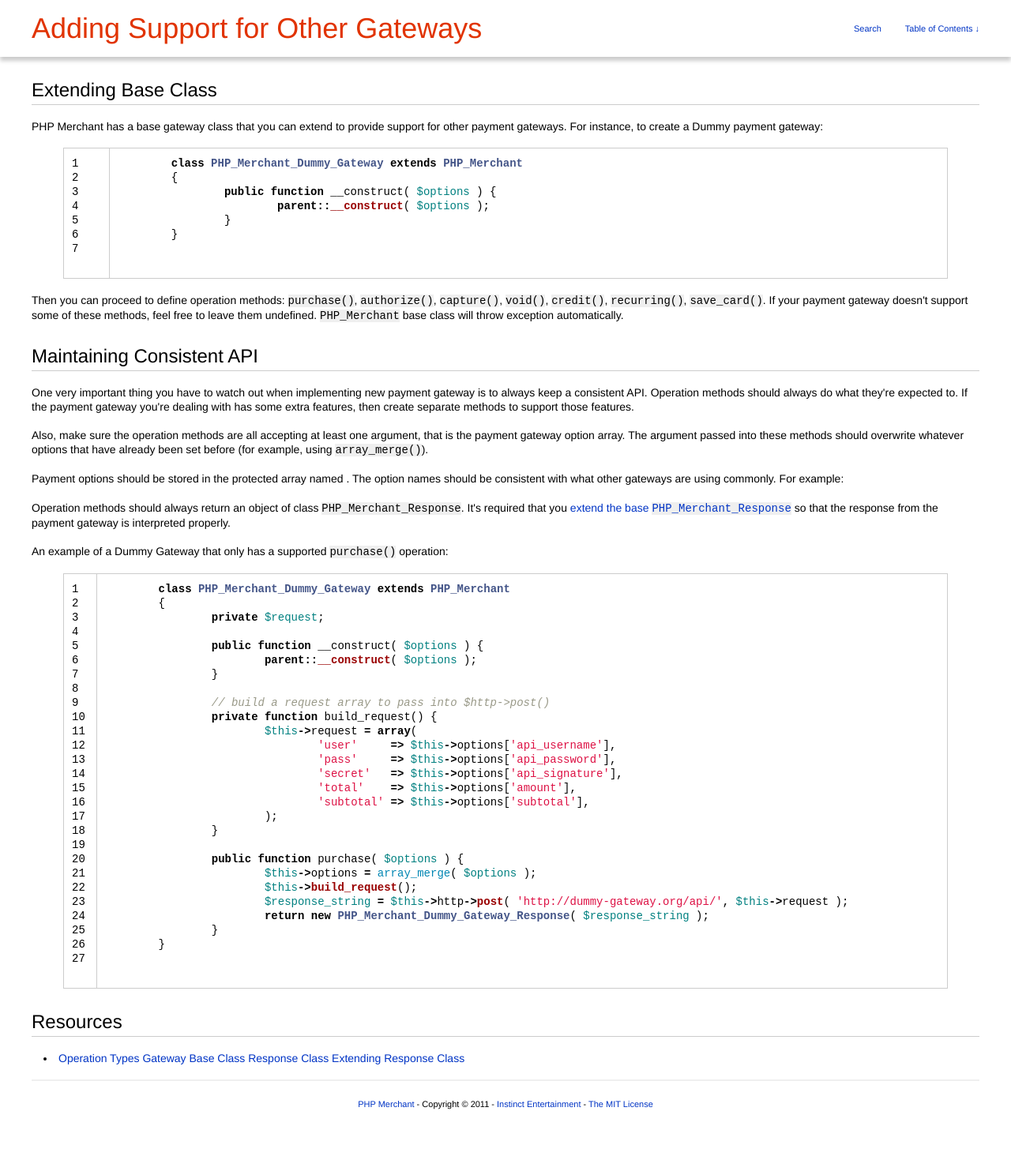
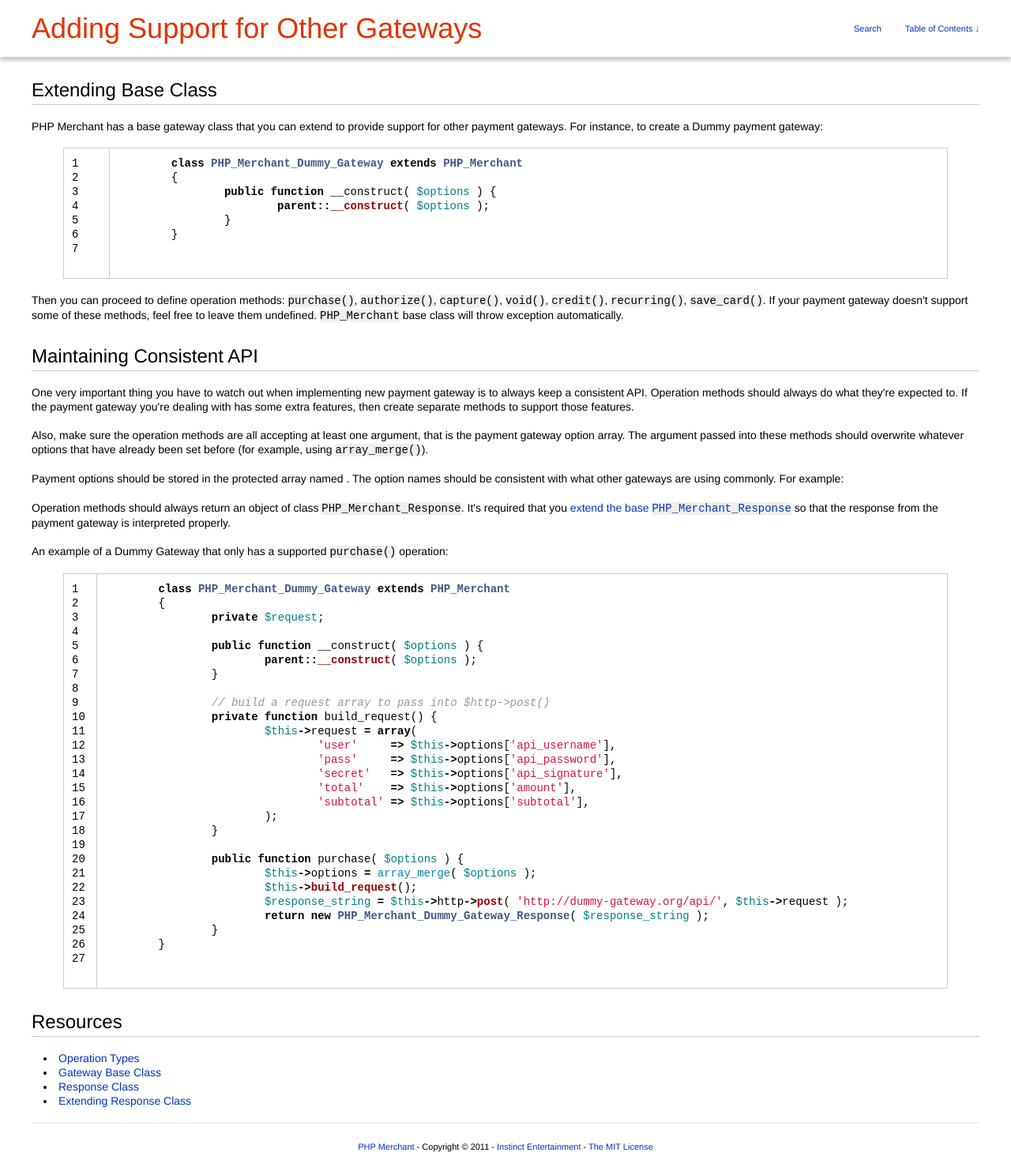
Before and after one commit to wp-e-commerce/PHP-Merchant, a Jekyll site: the page built from docs/extend-gateway.html, in a window 1280 px wide. Shown: the whole page at 79% size. Built offline with Jekyll 4.4.1, drawn with Linux system fonts in a browser that asks for light colours; comment, search, counter and statistics services are not loaded; before the commit the page ends 1434 px from its top, so only the background shows below that.

Commit message:
fix markup in extend-gateway

```diff
--- a/docs/extend-gateway.html
+++ b/docs/extend-gateway.html
@@ -61,11 +61,9 @@ order   : 0
 <section>
 	<h3>Resources</h3>
 	<ul>
-		<li>
-			<a href="supported-gateways.html">Operation Types</a>
-			<a href="base-class.html">Gateway Base Class</a>
-			<a href="response.html">Response Class</a>
-			<a href="extend-response.html">Extending Response Class</a>
-		</li>
+		<li><a href="supported-gateways.html">Operation Types</a></li>
+		<li><a href="base-class.html">Gateway Base Class</a></li>
+		<li><a href="response.html">Response Class</a></li>
+		<li><a href="extend-response.html">Extending Response Class</a></li>
 	</ul>
 </section>
```
